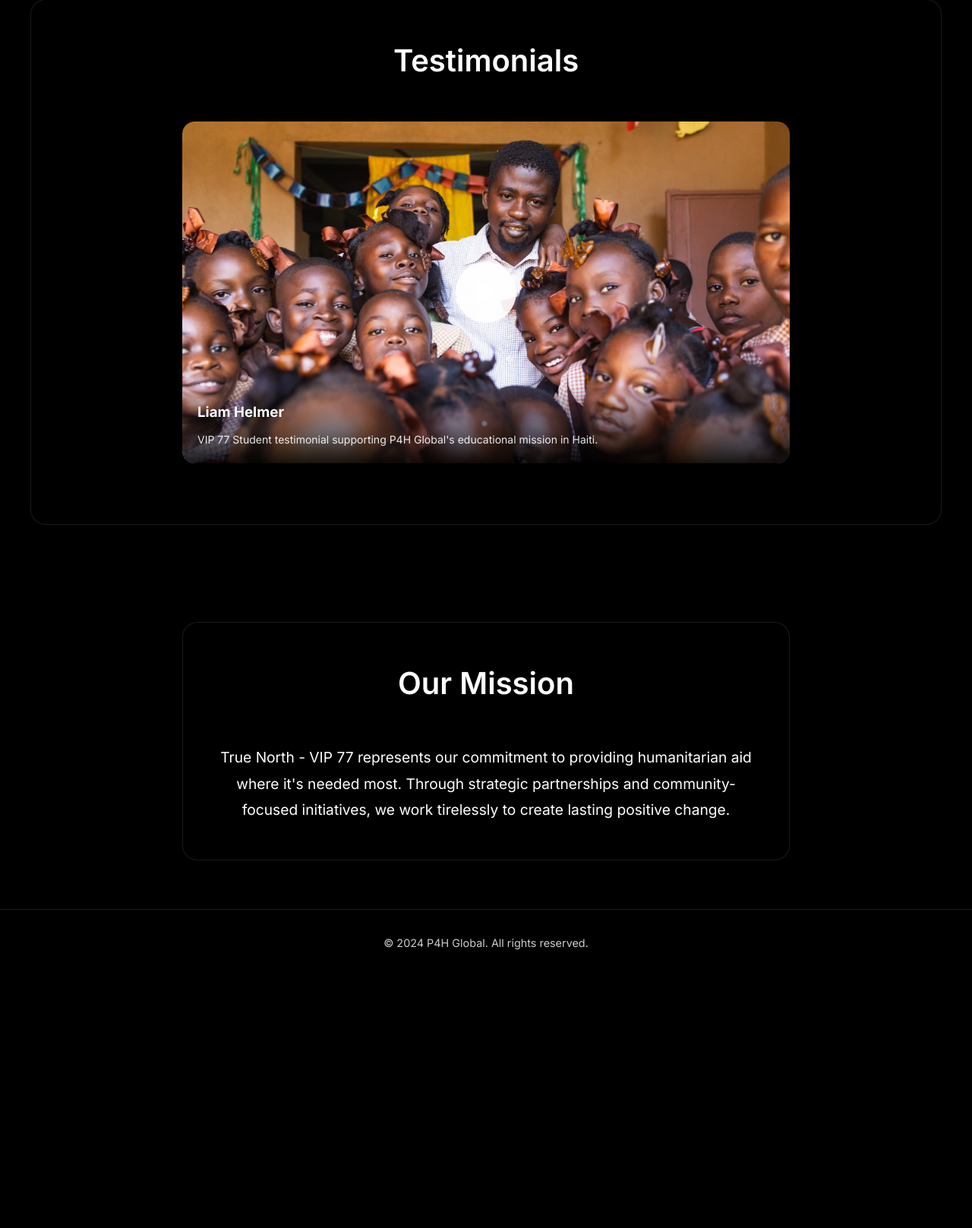
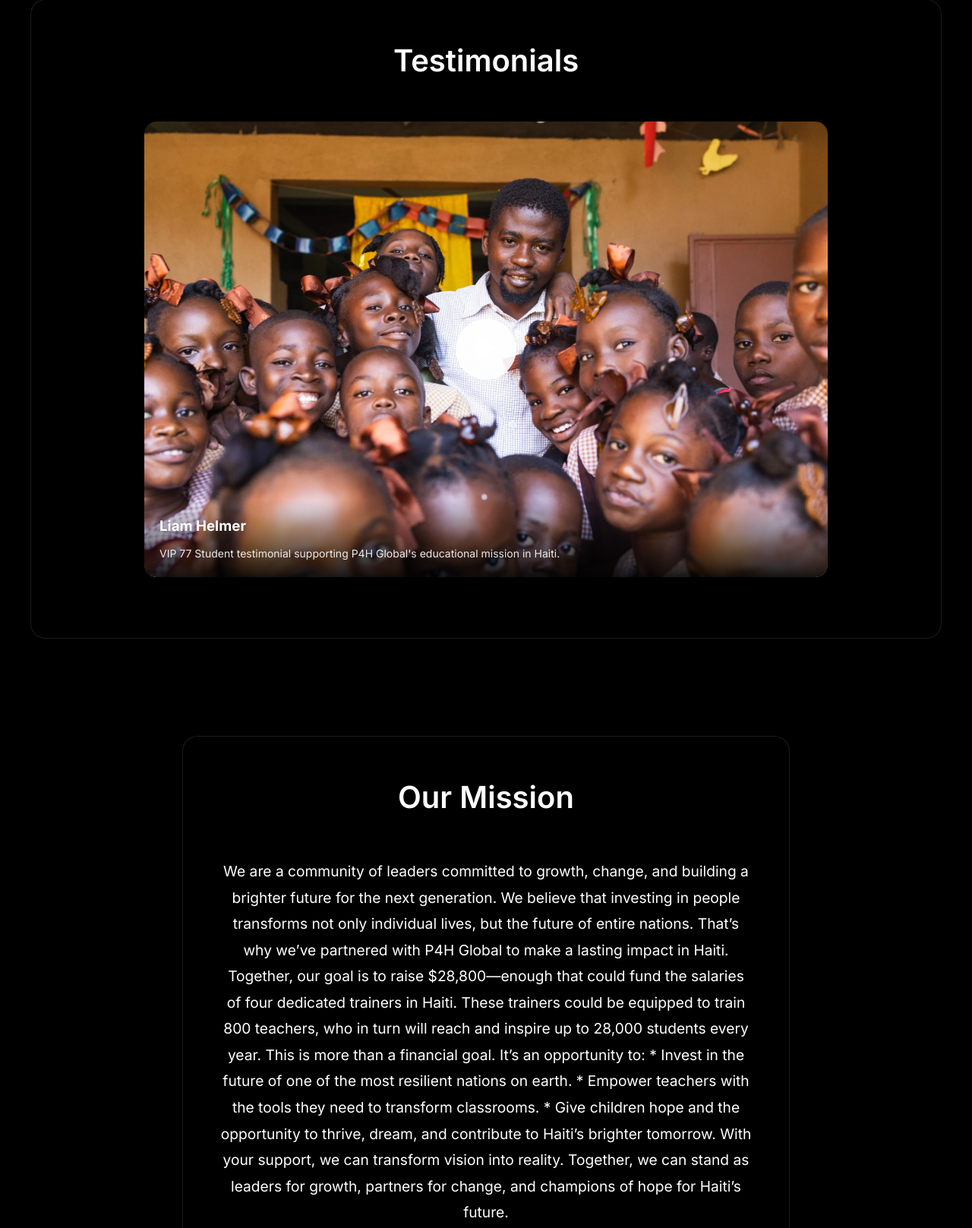
Before and after one commit to p4hglobal/nextlevel-vip77, a plain HTML site: page docs/index.html in a window 1280 px wide. Shown: the part 1155-2772 px from the top of the page at 76% size. Before the commit the page ends 2440 px from the top, so only its background shows below. Drawn offline with Linux system fonts and the light colour scheme.

Commit message:
fix text and add better vertical video frame

```diff
--- a/docs/index.html
+++ b/docs/index.html
@@ -88,10 +88,16 @@
                 <div class="mission-content">
                     <h2 class="section-title">Our Mission</h2>
                     <p class="mission-text">
-                        True North - VIP 77 represents our commitment to providing
-                        humanitarian aid where it's needed most. Through strategic partnerships
-                        and community-focused initiatives, we work tirelessly to create
-                        lasting positive change.
+We are a community of leaders committed to growth, change, and building a brighter future for the next generation. We believe that investing in people transforms not only individual lives, but the future of entire nations.
+
+That’s why we’ve partnered with P4H Global to make a lasting impact in Haiti. Together, our goal is to raise $28,800—enough that could fund the salaries of four dedicated trainers in Haiti. These trainers could be equipped to train 800 teachers, who in turn will reach and inspire up to 28,000 students every year.
+
+This is more than a financial goal. It’s an opportunity to:
+* Invest in the future of one of the most resilient nations on earth.
+* Empower teachers with the tools they need to transform classrooms.
+* Give children hope and the opportunity to thrive, dream, and contribute to Haiti’s brighter tomorrow.
+
+With your support, we can transform vision into reality. Together, we can stand as leaders for growth, partners for change, and champions of hope for Haiti’s future.
                     </p>
                 </div>
             </div>
--- a/docs/js/simple-init.js
+++ b/docs/js/simple-init.js
@@ -94,7 +94,11 @@ document.addEventListener('DOMContentLoaded', function() {
         wrapper.innerHTML = '';
         wrapper.style.position = 'relative';
         wrapper.style.width = '100%';
-        wrapper.style.height = '450px';
+        wrapper.style.height = '600px';  // Increased for portrait videos
+        wrapper.style.background = '#000';
+        wrapper.style.display = 'flex';
+        wrapper.style.alignItems = 'center';
+        wrapper.style.justifyContent = 'center';
 
         // Create video elements
         videos.forEach((video, index) => {
@@ -112,8 +116,10 @@ document.addEventListener('DOMContentLoaded', function() {
             videoElement.controls = true;
             videoElement.style.width = '100%';
             videoElement.style.height = '100%';
-            videoElement.style.objectFit = 'contain';
+            videoElement.style.objectFit = 'contain';  // Ensures video fits without cropping
             videoElement.style.background = '#000';
+            videoElement.style.maxWidth = '100%';
+            videoElement.style.maxHeight = '100%';
 
             // Add error handling
             videoElement.onerror = function() {
--- a/docs/styles/main.css
+++ b/docs/styles/main.css
@@ -340,9 +340,9 @@ body {
 }
 
 .video-container {
-    width: 800px;
+    width: 900px;
     max-width: 90vw;
-    height: 450px;
+    height: 600px;  /* Increased height for portrait videos */
     border-radius: 16px;
     overflow: hidden;
     box-shadow: 0 8px 32px rgba(0,0,0,0.4);
@@ -354,6 +354,10 @@ body {
     position: relative;
     width: 100%;
     height: 100%;
+    display: flex;
+    align-items: center;
+    justify-content: center;
+    background: #000;
 }
 
 .video-slide {
@@ -370,8 +374,10 @@ body {
 .video-slide video {
     width: 100%;
     height: 100%;
-    object-fit: contain;
+    object-fit: contain;  /* This ensures videos aren't cropped */
     background: #000;
+    max-width: 100%;
+    max-height: 100%;
 }
 
 .video-info {
@@ -504,6 +510,11 @@ body {
         right: -60px;
     }
 
+    .video-container {
+        width: 100%;
+        height: 500px;  /* Good height for portrait videos on tablet */
+    }
+
     .container {
         padding: 0 15px;
     }
@@ -520,6 +531,24 @@ body {
 
     .hero-title {
         font-size: 1.8rem;
+    }
+
+    .video-container {
+        height: 400px;  /* Smaller on mobile but still portrait-friendly */
+    }
+
+    .carousel-btn {
+        width: 40px;
+        height: 40px;
+        font-size: 1.2rem;
+    }
+
+    .carousel-btn.prev {
+        left: 10px;
+    }
+
+    .carousel-btn.next {
+        right: 10px;
     }
 
     .hero-description {
```
